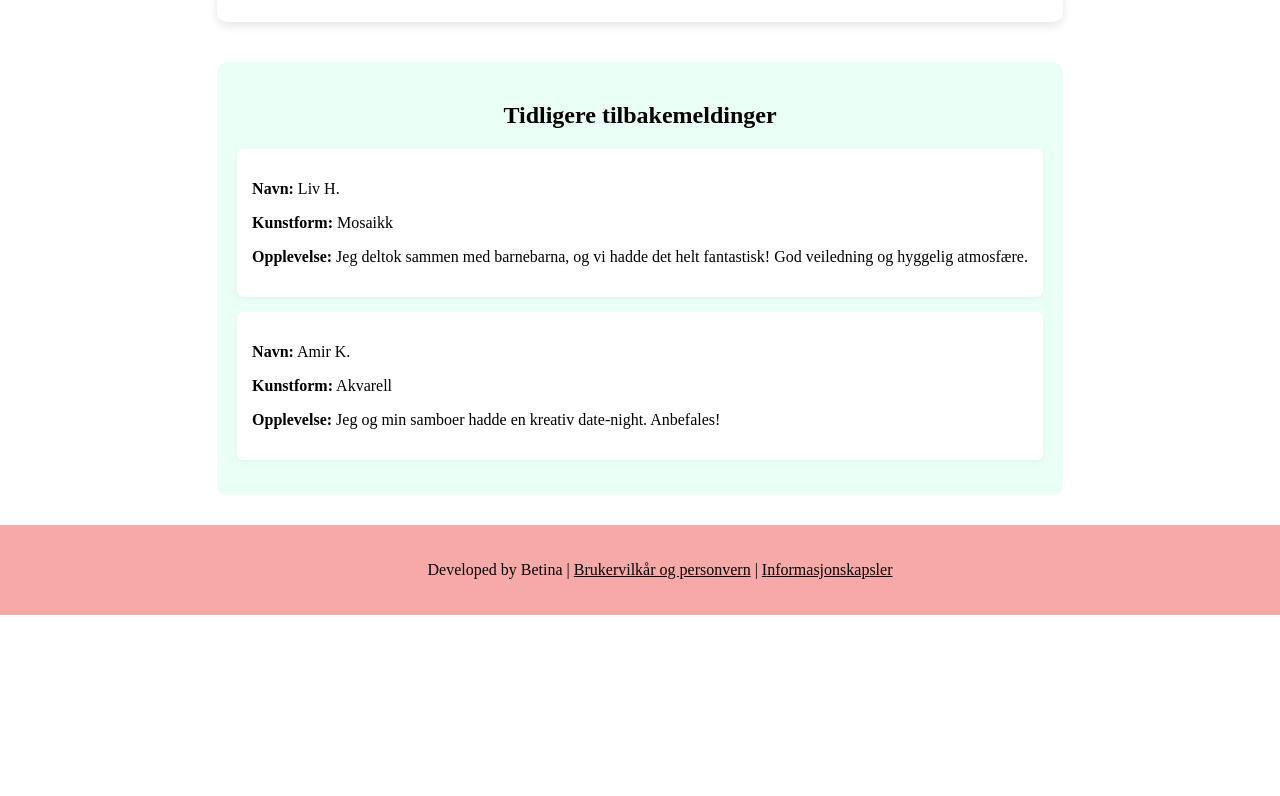
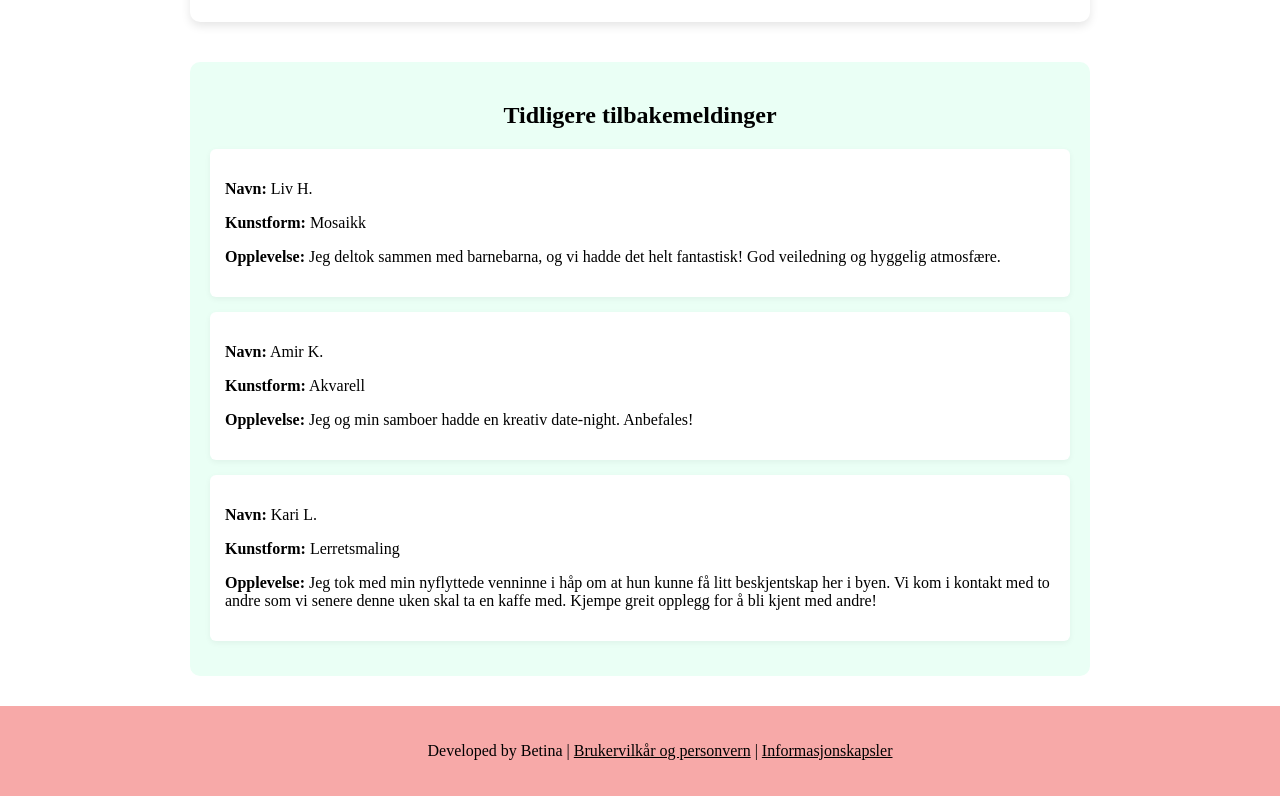
Before and after one commit to Betina9/Craftsvilla, a plain HTML site: page tilbakemelding.html in a window 1280 px wide. Shown: the part 676-1472 px from the top of the page. Before the commit the page ends 1291 px from the top, so only its background shows below. Drawn offline with Linux system fonts and the light colour scheme.

Commit message:
La til noen anmeldelser

```diff
--- a/tilbakemelding.html
+++ b/tilbakemelding.html
@@ -79,6 +79,16 @@
               date-night. Anbefales!
             </p>
           </div>
+          <div class="anmeldelse">
+            <p><strong>Navn:</strong> Kari L.</p>
+            <p><strong>Kunstform:</strong> Lerretsmaling</p>
+            <p>
+              <strong>Opplevelse:</strong> Jeg tok med min nyflyttede venninne i
+              håp om at hun kunne få litt beskjentskap her i byen. Vi kom i
+              kontakt med to andre som vi senere denne uken skal ta en kaffe
+              med. Kjempe greit opplegg for å bli kjent med andre!
+            </p>
+          </div>
         </section>
       </main>
       <footer>
```
